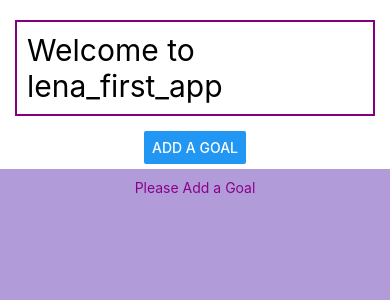
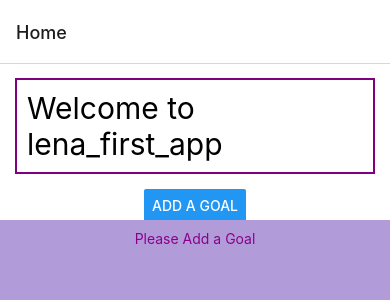
Before and after one commit to lena0428/lena_first_app, a React Native app: screen / in a window 390 px wide. Shown: the top 300 px of the page. Built offline with nearby package versions, Linux system fonts and the light colour scheme.

Commit message:
Use Stack.Screen's name and component props to set the Home component as the first screen in our navigation

```diff
--- a/App.js
+++ b/App.js
@@ -1,8 +1,13 @@
 import Home from './Components/Home';
 import { NavigationContainer } from '@react-navigation/native';
+import { createNativeStackNavigator } from '@react-navigation/native-stack';
 
+const Stack = createNativeStackNavigator()
+console.log(Stack)
 export default function App() {
   return (<NavigationContainer>
-    <Home />
+    <Stack.Navigator>
+      <Stack.Screen name="Home" component={Home} />
+    </Stack.Navigator>
   </NavigationContainer>)
 }
```
